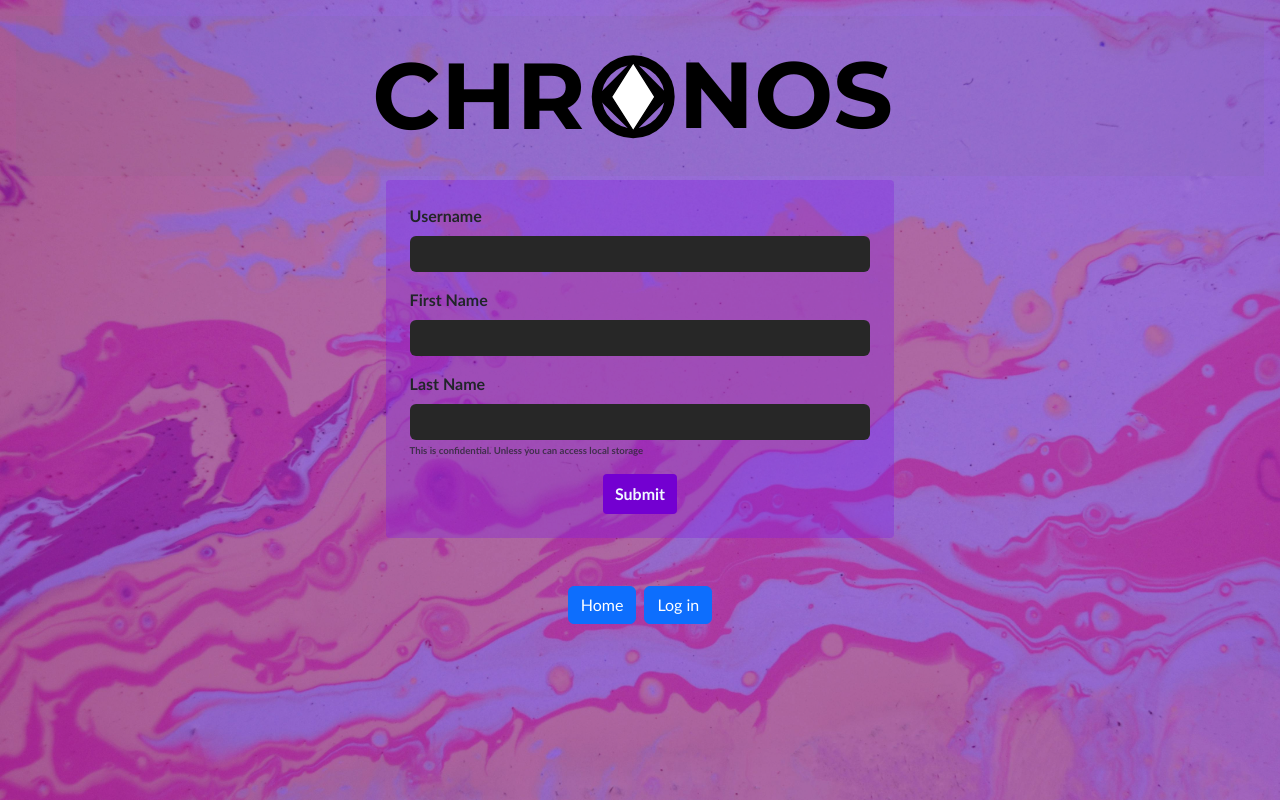
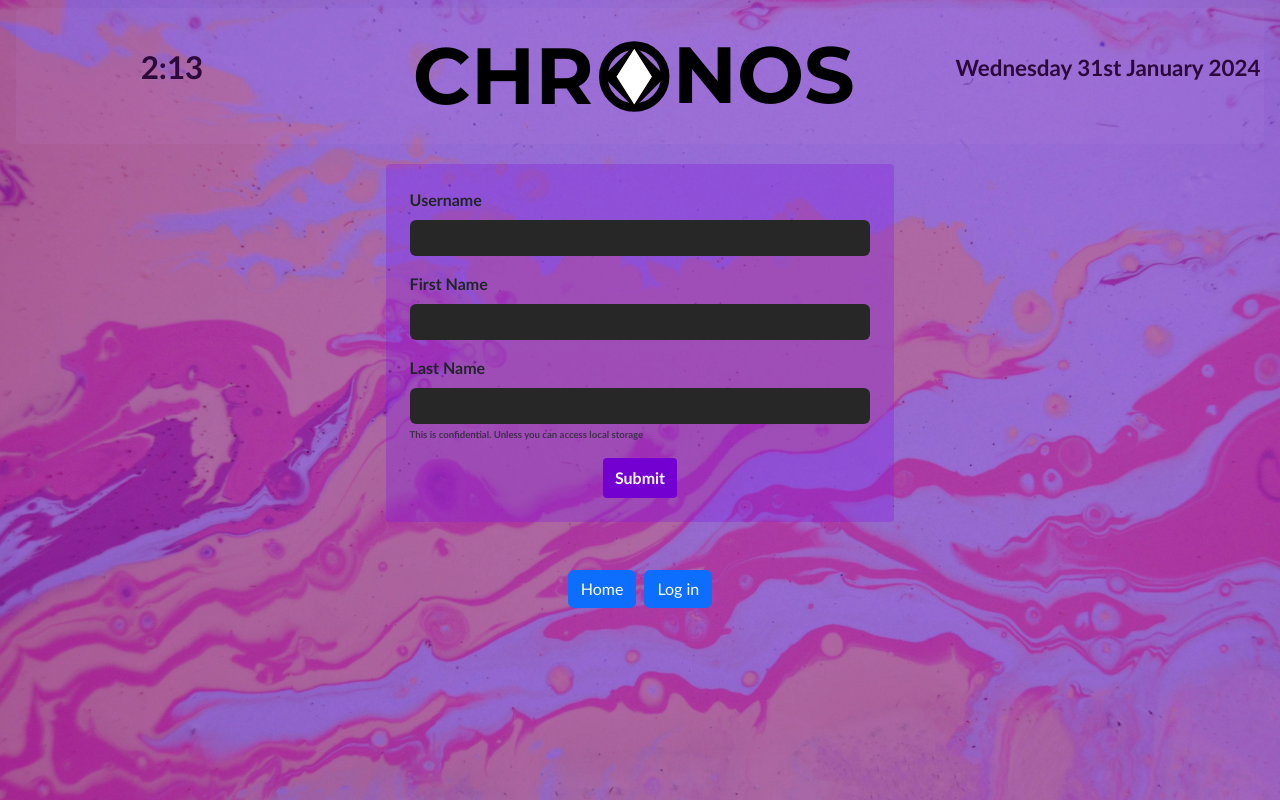
Before and after one commit to syntaxError-23/chronos-app-react, a React (Vite) app in the folder chronos-app/: page /signup in a window 1280 px wide. Built offline with nearby package versions, Linux system fonts and the light colour scheme.

Commit message:
Adds and styles schedule component

```diff
--- a/chronos-app/package.json
+++ b/chronos-app/package.json
@@ -11,6 +11,7 @@
   },
   "dependencies": {
     "bootstrap": "^5.3.2",
+    "dayjs": "^1.11.10",
     "react": "^18.2.0",
     "react-dom": "^18.2.0",
     "react-router-dom": "^5.3.4"
--- a/chronos-app/src/components/Landing/index.jsx
+++ b/chronos-app/src/components/Landing/index.jsx
@@ -3,8 +3,37 @@ import {Link} from 'react-router-dom'
 import 'bootstrap/dist/css/bootstrap.min.css';
 import chronosLogo from '../../assets/CHRONOS-logo-300dpi.svg';
 import './landing.css'
+import dayjs from 'dayjs'
 
 function Landing({children}){
+
+    let suffix = '';
+
+    const dateToday1 = dayjs().format('dddd D');
+    const dateToday2 = dayjs().format('MMMM YYYY');
+
+    switch(parseInt(dayjs().format('D'))) {
+        case 1:
+        case 31:
+            suffix = 'st'
+            break;
+        case 2:
+            suffix = 'nd'
+            break;
+        case 3:
+            suffix = 'rd'
+            break;
+        default:
+            suffix = 'th'
+    }
+
+    let completeDate = `${dateToday1}${suffix} ${dateToday2}`;
+    console.log(completeDate);
+
+    let timeRightNow = dayjs().format('H:mm');
+
+
+
     return (
     <>
         <div id='landing-container'>
@@ -13,8 +42,18 @@ function Landing({children}){
 
                 <div className="container-fluid py-1" id="content">
 
-                    <div id="logo-wrapper" className="d-flex justify-content-center mt-2">
-                        <img src={chronosLogo} alt="Chronos logo" />
+                    <div id="landing-banner" className="mb-3">
+                        <div className="banner-side-item">
+                            <p className="banner-text text-center"><a id='time-right-now' target="blank" href="https://www.whattimeisitrightnow.com/">{timeRightNow}</a></p>
+                        </div>
+
+                        <Link to='/'><div id="logo-wrapper" className="banner-item d-flex justify-content-center">
+                            <img src={chronosLogo} id='chronos-logo' alt="Chronos logo" />
+                        </div></Link>
+
+                        <div className="banner-side-item">
+                            <p className="banner-text text-center">{completeDate}</p>
+                        </div>
                     </div>
                 </div>
 
--- a/chronos-app/src/components/Landing/landing.css
+++ b/chronos-app/src/components/Landing/landing.css
@@ -14,11 +14,6 @@
     display: none;
   }
 
-  .hide{
-    display: none;
-    opacity: 0%;
-  }
-
   .link-btn-wrapper{
     display: flex;
     justify-content: center;
@@ -32,25 +27,41 @@
   }
 
   div#content{
-    /* background-color: rgba(255, 255, 255, 0.16); */
     color: black;
     min-width: 100%;
     overflow: hidden;
   }
 
-  /* ========== Logo styles ========== */
+  /* ========== Banner styles ========== */
+
+  div#landing-banner{
+    display: flex;
+    justify-content: space-between;
+    align-items: center;
+    background-color:rgba(194, 140, 227, 0.1);
+    border-radius: 5px;
+  }
+
+  .banner-side-item{
+    width: 25%;
+  }
+
+  .banner-text, #time-right-now{
+    font-size: 1.4em;
+    color: rgb(45, 8, 58);
+    font-weight: 700;
+  }
 
   div#logo-wrapper{
-    background-color: rgba(117, 107, 124, 0.1);
     width: 100%;
-    height: 20vh;
+    height: 17vh;
+    margin: 0 auto;
   }
 
 
   div#logo-wrapper img{
-    max-width: 100%;
+      width: 100%;
   }
-
 
   /* ========== Tagline styles ========== */
 
@@ -60,4 +71,5 @@
 
   #tagline{
     font-weight: 900;
+    color: black
   }
--- a/chronos-app/src/components/Schedule/index.jsx
+++ b/chronos-app/src/components/Schedule/index.jsx
@@ -2,14 +2,32 @@ import React from "react";
 import './schedule.css';
 
 function Schedule() {
+    const hoursArr = [];
 
-    console.log('Hi from Schedule');
+    for(let i=0; i<24; i++){
+        hoursArr.push(i)
+    }
 
     return(
         <>
-            <h1>Hi from Schedule</h1>
             <div id="schedule-container">
-
+                <table className="">
+                    <thead>
+                        <tr>
+                            <th id="time" className="text-center">Time</th>
+                            <th id='task' className="text-center">Task</th>
+                        </tr>
+                    </thead>
+                    <tbody className="">
+                        {
+                        hoursArr.map((hour) => (
+                            <tr key={hour} className="schedule-row">
+                                <td className="time-block text-center">{hour}:00</td>
+                                <td className="task-block text-center"></td>
+                            </tr>
+                        ))}
+                    </tbody>
+                </table>
             </div>
         </>
     )
--- a/chronos-app/src/components/Schedule/schedule.css
+++ b/chronos-app/src/components/Schedule/schedule.css
@@ -1,3 +1,4 @@
+/* ******************** Schedule area styles ******************** */
 div#schedule-container{
     background-color: rgba(255, 255, 255, 0.5);
     height: 70vh;
@@ -5,4 +6,53 @@ div#schedule-container{
     margin: 0 auto;
     border-radius: 4px;
     box-shadow: 0px 0px 15px -2px rgba(0,0,0,0.75);
+    overflow-y: scroll;
+
 }
+
+/* ******************** table styles ******************** */
+table{
+    table-layout: fixed;
+    width: 100%;
+}
+tbody tr{
+    height: 10vh;
+}
+
+thead{
+    height: 5vh;
+}
+
+td, th{
+    border-bottom: solid rgb(228, 228, 228) 1px;
+}
+
+th#time{
+    width: 20%;
+}
+
+th#task{
+    width: 80%;
+}
+
+/* Remove bottom border from last row */
+tr:nth-child(24n) td{
+    border-bottom: none;
+}
+
+#time{
+    border-bottom: solid rgb(228, 228, 228) 1px;
+    border-right: solid rgb(228, 228, 228) 1px;
+}
+#time, #task {
+    background-color: rgba(116, 102, 135, 0.7);
+}
+
+.time-block{
+    border-right: solid rgb(228, 228, 228) 1px;
+    background-color: rgba(123, 52, 161, 0.7) !important;
+}
+
+.task-block{
+    background-color: rgba(212, 192, 231, 0.7) !important;
+}
--- a/chronos-app/src/index.css
+++ b/chronos-app/src/index.css
@@ -5,9 +5,9 @@
 }
 
   /* hide scrollbar from chrome */
-  div#landing-container ::-webkit-scrollbar {
+div#landing-container ::-webkit-scrollbar {
     display: none;
-  }
+}
 
 .link-btn-wrapper{
   display: flex;
@@ -17,4 +17,5 @@
 a{
   text-decoration: none;
   color: white;
+  display: block;
 }
```
Also changed, not shown: 1 other file (tests, documents, lock files or other folders).
